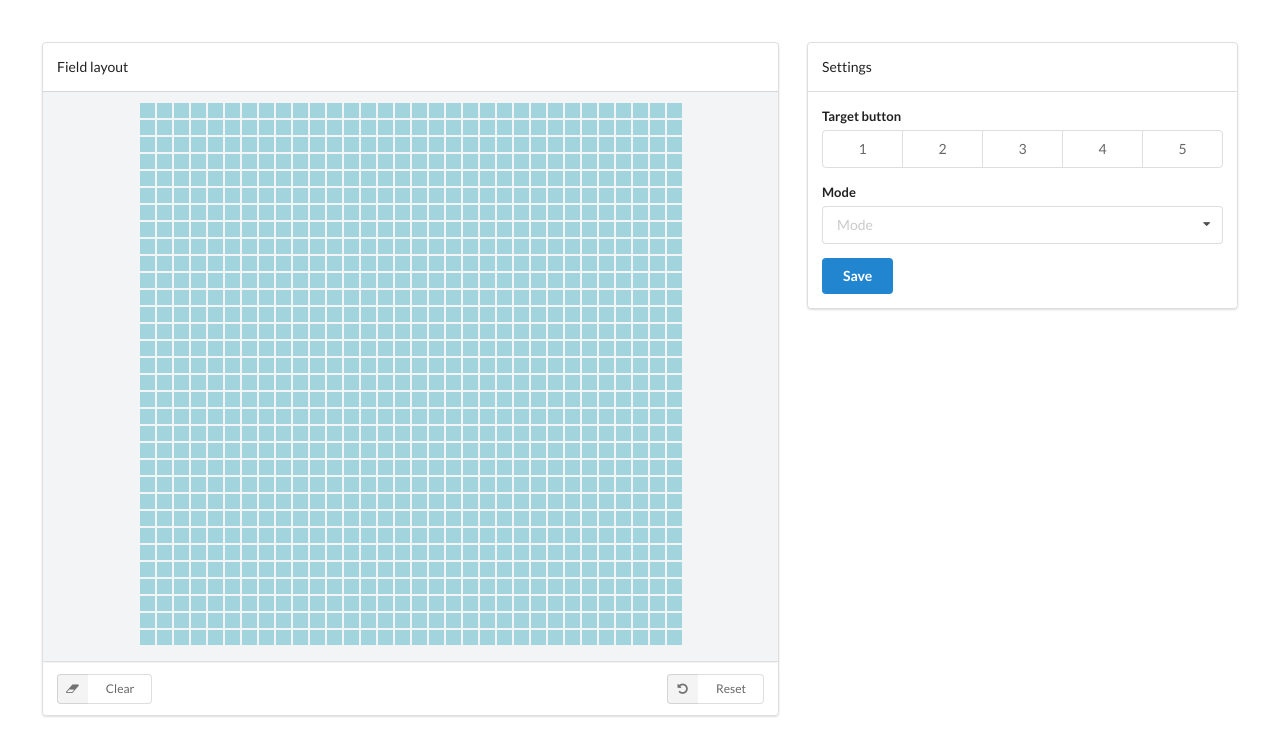
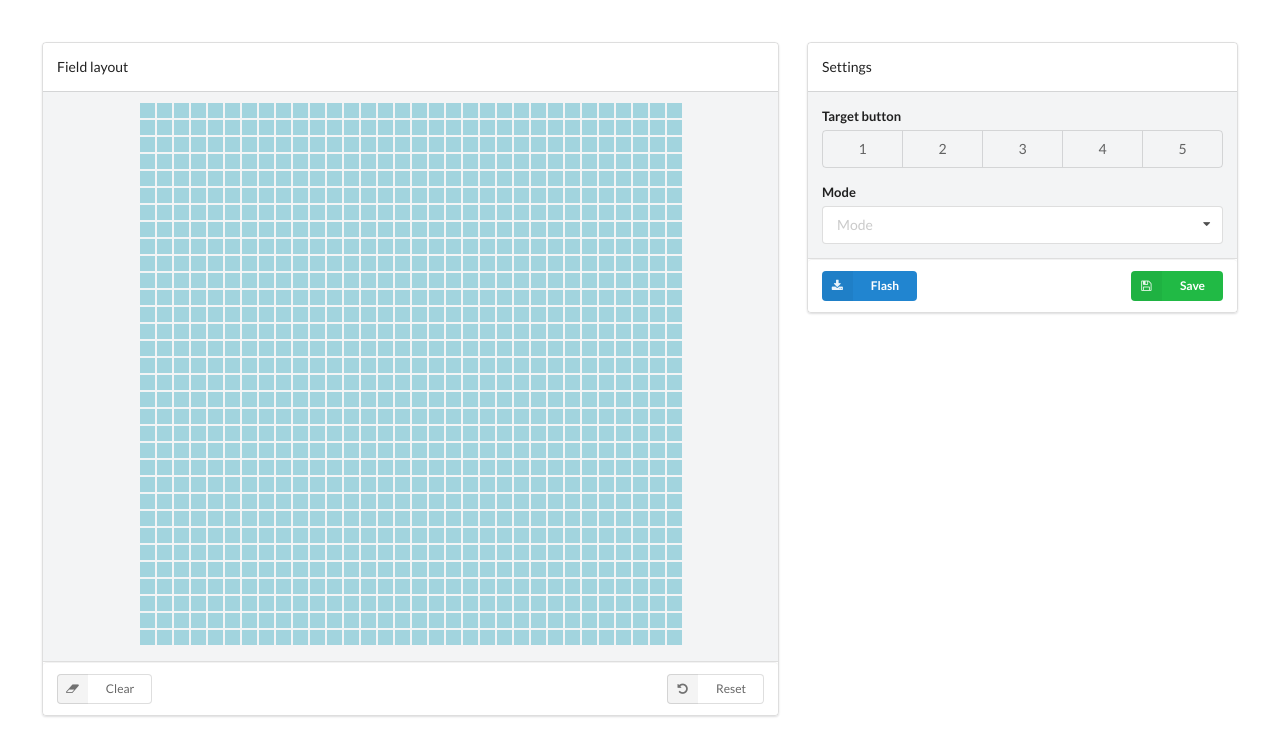
Before and after one commit to prilutskiy/ledpad, a website: page manager/ui/index.html in a window 1280 px wide. Shown: the part 56-812 px from the top of the page. Drawn offline with Linux system fonts and the light colour scheme; files that its build step writes are made by us from their sources; files whose address does not match are found by name.

Commit message:
menu buttons updated

```diff
--- a/manager/ui/index.html
+++ b/manager/ui/index.html
@@ -37,7 +37,7 @@
                 <div class="six wide column">
                     <div class="ui segments">
                         <div class="ui top segment">Settings</div>
-                        <div class="ui segment">
+                        <div class="ui secondary segment">
                             <div class="ui form success">
 
                                 <div class="field">
@@ -58,9 +58,19 @@
                                         <option value="0">Game of Life</option>
                                     </select>
                                 </div>
-                                <div class="ui submit primary button">Save</div>
                             </div>
-
+                        </div>
+                        <div class="ui bottom segment card">
+                            <div class="extra content">
+                                <span class="left floated ui tiny primary labeled icon button">
+                                    <i class="icon download"></i>
+                                    Flash
+                                </span>
+                                <span class="right floated ui tiny positive labeled icon button">
+                                    <i class="icon save"></i>
+                                    Save
+                                </span>
+                            </div>
                         </div>
                     </div>
                 </div>
```
